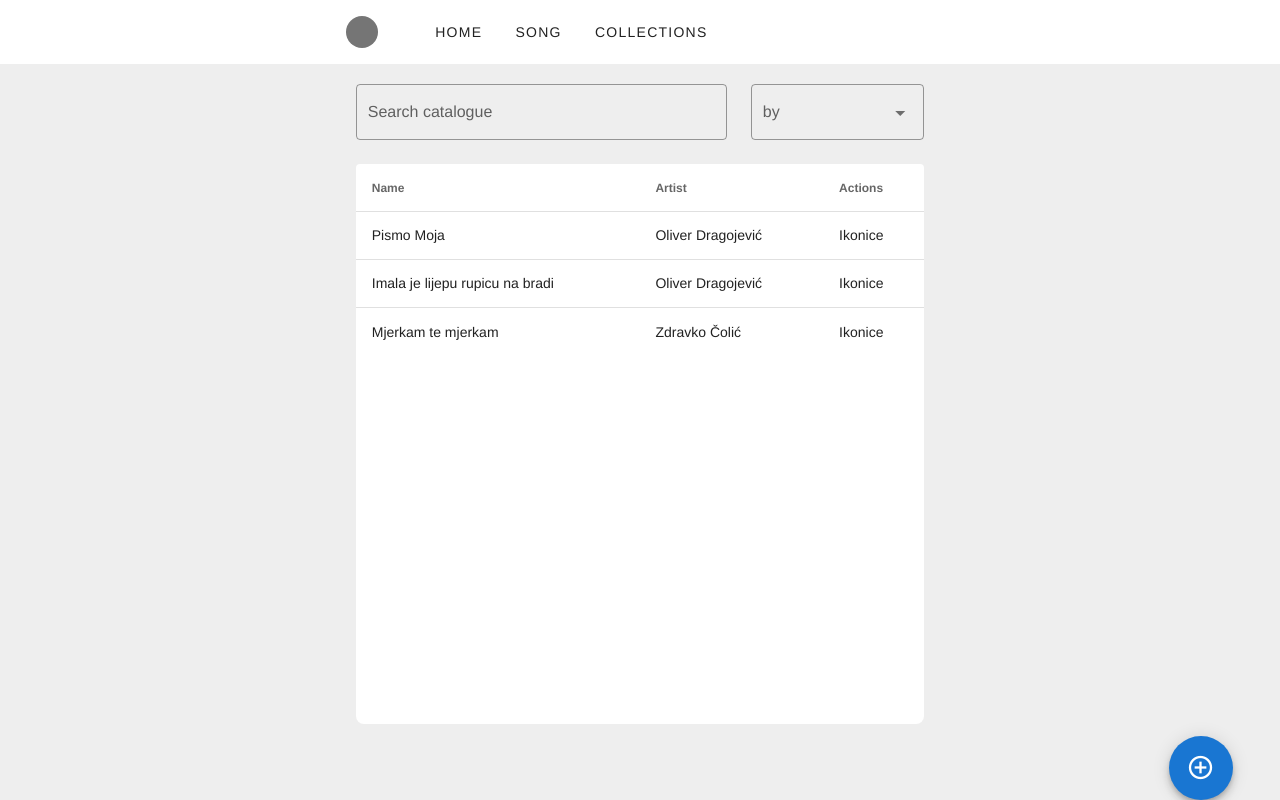
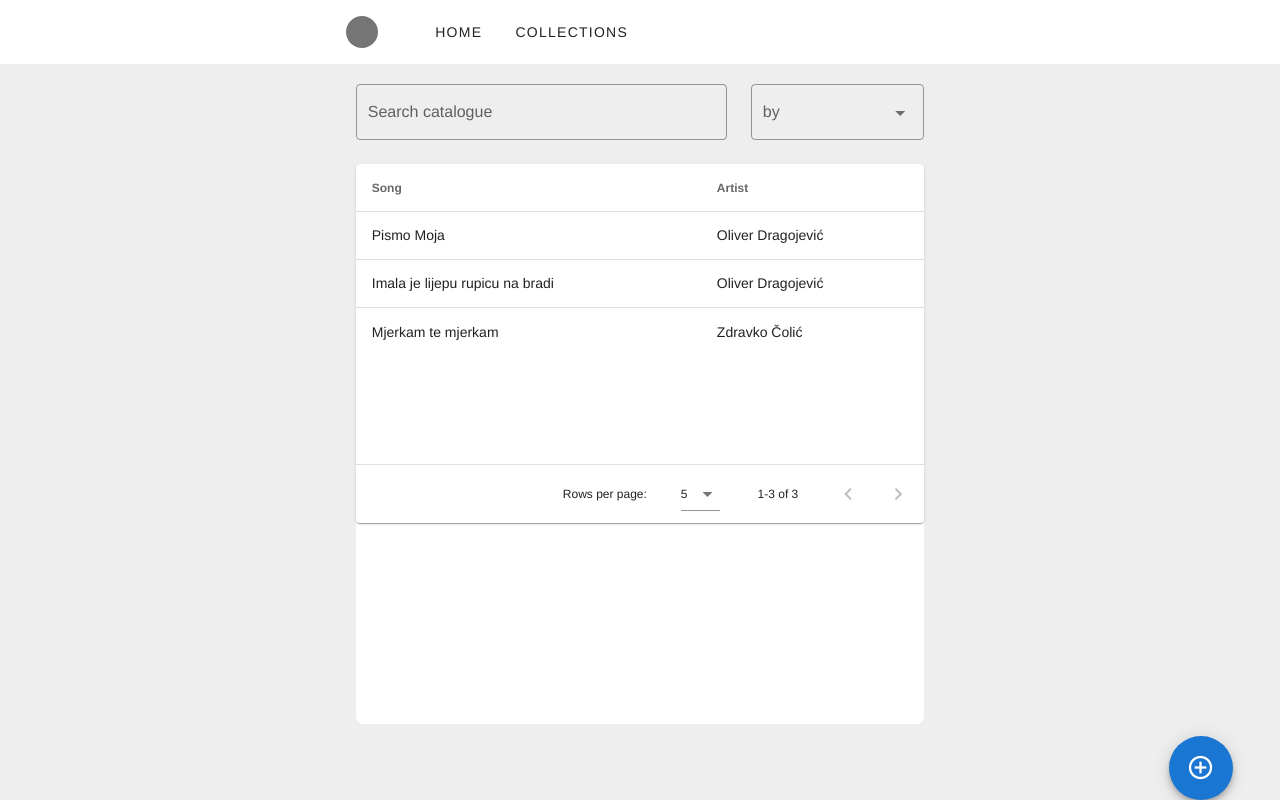
Before and after one commit to barisicm/collector, a Vue app in the folder frontend/: page /#/ in a window 1280 px wide. Built offline with nearby package versions, Linux system fonts and the light colour scheme.

Commit message:
FEAT: Fake CRUD through vuex
Modified how to access song display component.

```diff
--- a/frontend/package.json
+++ b/frontend/package.json
@@ -11,7 +11,8 @@
     "core-js": "^3.8.3",
     "vue": "^2.6.14",
     "vue-router": "^3.5.1",
-    "vuetify": "^2.6.0"
+    "vuetify": "^2.6.0",
+    "vuex": "^3.6.2"
   },
   "devDependencies": {
     "@babel/core": "^7.12.16",
@@ -19,6 +20,7 @@
     "@vue/cli-plugin-babel": "~5.0.0",
     "@vue/cli-plugin-eslint": "~5.0.0",
     "@vue/cli-plugin-router": "~5.0.0",
+    "@vue/cli-plugin-vuex": "~5.0.0",
     "@vue/cli-service": "~5.0.0",
     "eslint": "^7.32.0",
     "eslint-plugin-vue": "^8.0.3",
--- a/frontend/src/App.vue
+++ b/frontend/src/App.vue
@@ -7,9 +7,6 @@
 						<v-avatar class="mr-10" color="grey darken-1"	size="32"></v-avatar>
 						<v-btn text @click="toHomePage()">
 							Home
-						</v-btn>
-						<v-btn text @click="toSongPage()">
-							Song
 						</v-btn>
 						<v-btn text @click="toCollectionsPage()">
 							Collections
--- a/frontend/src/main.js
+++ b/frontend/src/main.js
@@ -2,11 +2,13 @@ import Vue from 'vue'
 import App from './App.vue'
 import vuetify from './plugins/vuetify'
 import router from './router'
+import store from './store'
 
 Vue.config.productionTip = false
 
 new Vue({
   vuetify,
   router,
+  store,
   render: h => h(App)
 }).$mount('#app')
--- /dev/null
+++ b/frontend/src/store/index.js
@@ -0,0 +1,12 @@
+import Vue from 'vue'
+import Vuex from 'vuex'
+
+import song from './modules/song'
+
+Vue.use(Vuex)
+
+export default new Vuex.Store({
+  modules: {
+    song
+  }
+})
--- /dev/null
+++ b/frontend/src/store/modules/song.js
@@ -0,0 +1,95 @@
+/*
+* This store is currently being used as fake backend.
+* */
+
+const state = {
+    songs: [
+        {
+            id: 1,
+            name:"Pismo Moja",
+            artist:"Oliver Dragojević",
+            lyrics:`
+PISMO MOJA – Oliver
+[intro]    B   F   Gm   D#  //  B  F  D#
+B     F    Gm   D#
+Pismo moja iscidi san dušu u tebe
+B     F    Gm   D#
+I pustija te u svit zbog ljubavi moje
+B     F
+Nesritne da mi svitliš put dok tražim je.
+
+Svu lipotu svita ja stavija san tu
+U ovu šaku riči u moju nevoju
+I sudbinu da mi svitliš put dok tražim je,
+
+Gm        D#                      B         F D# F-F#-Gm
+Jer ova duša dalje   bez nje više ne može...
+REF x2
+
+Gm    D#       B   (F)
+Pismo moja leti mi do nje
+Gm    D#        B   (F)
+I šapni joj riči najlipše
+D#      F
+Da još uvik nosin za nju
+Dm     Gm
+Po srid srca živu ranu
+* D#    F // ** D#  F  B
+koju samo ona ličit zna.
+
+--- đitra solo s akordima 1. verse---
+Svu lipotu svita ....
+REF samo strumm
+REF normalno
+B       D#  F           x2
+znaaaaaa….
+pismo mojaaa..    B
+            `
+        },
+        {
+            id: 2,
+            name:"Imala je lijepu rupicu na bradi",
+            artist:"Oliver Dragojević",
+            lyrics:``
+        },
+        {
+            id: 3,
+            name:"Mjerkam te mjerkam",
+            artist:"Zdravko Čolić",
+            lyrics:``
+        }
+    ]
+}
+
+const getters = {
+    getSongs: () => {
+        return state.songs
+    },
+    getSong: (state) => (id) => {
+        return state.songs.find(song => song.id === id)
+    },
+}
+
+const mutations = {
+}
+
+const actions = {
+    addSong(state, song) {
+        state.songs.push(song)
+    },
+    deleteSong(state, song) {
+        var songIndex = state.songs.indexOf(song)
+        state.songs = state.songs.splice(songIndex, 1)
+    },
+    updateSong(state, song) {
+        var songIndex = state.songs.indexOf(song)
+        state.songs[songIndex] = song
+    }
+}
+
+export default {
+    state,
+    mutations,
+    getters,
+    actions
+}
--- a/frontend/src/views/HomeView.vue
+++ b/frontend/src/views/HomeView.vue
@@ -24,35 +24,14 @@
 		<v-row>
 			<v-col class=" col-sm-12 col-md-6 offset-md-3">
 				<v-sheet min-height="70vh"	rounded="lg">
-					<v-simple-table height="300px">
-						<template v-slot:default>
-							<thead>
-							<tr>
-								<th class="text-left">
-									Name
-								</th>
-								<th class="text-left">
-									Artist
-								</th>
-								<th class="text-left">
-									Actions
-								</th>
-							</tr>
-							</thead>
-							<tbody>
-							<tr
-									v-for="item in filteredSongs"
-									:key="item.name"
-							>
-								<td>{{ item.name }}</td>
-								<td>{{ item.artist }}</td>
-								<td>
-									Ikonice
-								</td>
-							</tr>
-							</tbody>
-						</template>
-					</v-simple-table>
+					<v-data-table
+							@click:row="clickRow"
+							height="300px"
+							:headers="headers"
+							:items="filteredSongs"
+							:items-per-page="20"
+							class="elevation-1"
+					></v-data-table>
 				</v-sheet>
 			</v-col>
 
@@ -66,32 +45,24 @@
 </template>
 
 <script>
-// @ is an alias to /src
+import store from '../store'
+
 export default {
+	name: 'HomeView',
+	components: {
+	},
 	data () {
 		return {
 			searchField: "",
 			searchType: "",
 			type: ["Name", "Artist"],
-			songs: [
-				{
-					name: "Pismo Moja",
-					artist: "Oliver Dragojević"
-				},
-				{
-					name: "Imala je lijepu rupicu na bradi",
-					artist: "Oliver Dragojević"
-				},
-				{
-					name: "Mjerkam te mjerkam",
-					artist: "Zdravko Čolić"
-				}
+			songs: [],
+			headers: [
+				{ text: 'Song',	value: 'name' },
+				{ text: 'Artist', value: 'artist' },
 			],
 		}
 	},
-  name: 'HomeView',
-  components: {
-  },
 	computed: {
 		filteredSongs() {
 			return this.songs.filter(item => {
@@ -104,5 +75,13 @@ export default {
 			})
 		}
 	},
+	methods: {
+		clickRow(event, item) {
+			this.$router.push({ name: 'song', query: { id: item.item.id }})
+		}
+	},
+	created() {
+		this.songs.push(...store.getters.getSongs)
+	}
 }
 </script>
--- a/frontend/src/views/SongView.vue
+++ b/frontend/src/views/SongView.vue
@@ -9,6 +9,9 @@
 			</v-col>
 			<v-col class="col-sm-12 col-md-6 offset-md-3">
 				<v-sheet rounded="lg">
+					<p v-if="songData===''">
+						No lyrics for song
+					</p>
 					<pre>{{songData}}</pre>
 				</v-sheet>
 			</v-col>
@@ -22,49 +25,15 @@ export default {
 	data () {
 		return {
 			songData: `
-				PISMO MOJA – Oliver
-				[intro]    B   F   Gm   D#  //  B  F  D#
-				B     F    Gm   D#
-				Pismo moja iscidi san dušu u tebe
-				B     F    Gm   D#
-				I pustija te u svit zbog ljubavi moje
-				B     F
-				Nesritne da mi svitliš put dok tražim je.
-
-				Svu lipotu svita ja stavija san tu
-				U ovu šaku riči u moju nevoju
-				I sudbinu da mi svitliš put dok tražim je,
-
-				Gm        D#                      B         F D# F-F#-Gm
-				Jer ova duša dalje   bez nje više ne može...
-				REF x2
-
-				Gm    D#       B   (F)
-				Pismo moja leti mi do nje
-				Gm    D#        B   (F)
-				I šapni joj riči najlipše
-				D#      F
-				Da još uvik nosin za nju
-				Dm     Gm
-				Po srid srca živu ranu
-				* D#    F // ** D#  F  B
-				koju samo ona ličit zna.
-
-				--- đitra solo s akordima 1. verse---
-				Svu lipotu svita ....
-				REF samo strumm
-				REF normalno
-				B       D#  F           x2
-				znaaaaaa….
-				pismo mojaaa..    B
 			`,
 		}
 	},
 	methods: {
-		sampleMethod(){
-		},
 	},
-	created() {
+	mounted() {
+		let songId = this.$route.query.id
+		let song = this.$store.getters.getSong(songId)
+		this.songData = song.lyrics
 	}
 }
 </script>
```
Also changed, not shown: 1 other file (tests, documents, lock files or other folders).
